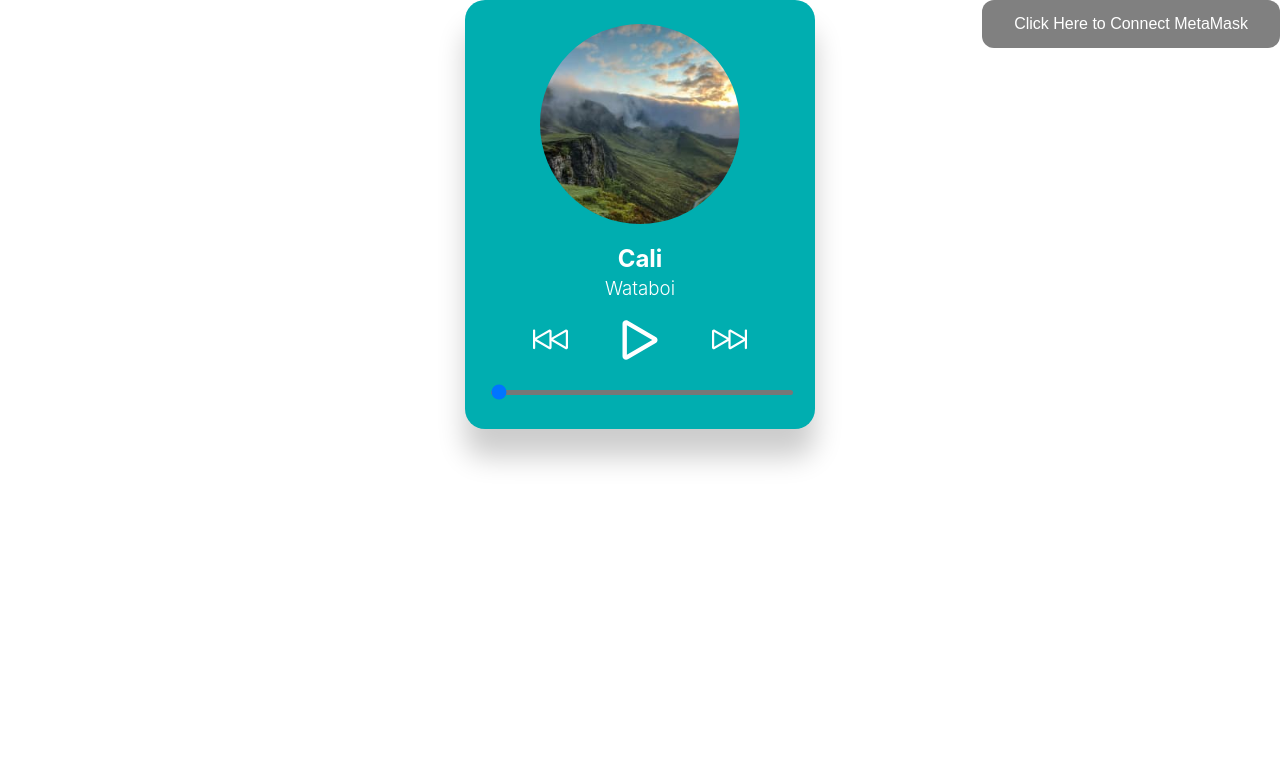
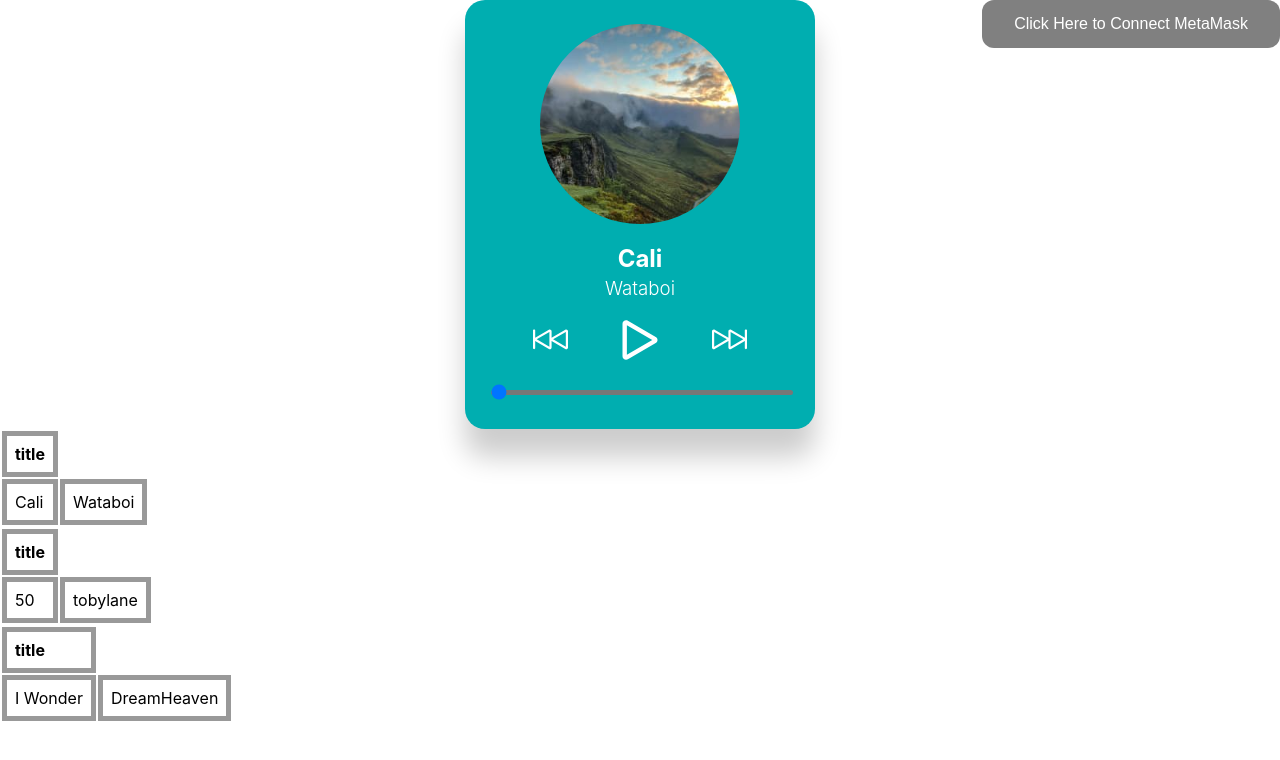
Before and after one commit to psparacino/blockchain-developer-bootcamp-final-project, a React (Create React App) app: page / in a window 1280 px wide. Shown: the top 760 px of the page. Built offline with nearby package versions, Linux system fonts and the light colour scheme.

Commit message:
main audio page

```diff
--- a/src/App.js
+++ b/src/App.js
@@ -1,4 +1,4 @@
-import AudioPlayer from './AudioPlayer.jsx';
+import AudioMain from './AudioMain.js';
 import Button from './Button.js';
 
 import tracks from "./tracks";
@@ -10,7 +10,8 @@ function App() {
     <div className="App">
       <header className="App-header">
         <Button style="color: black" />
-        <AudioPlayer tracks={tracks} />
+        <AudioMain />
+
       </header>
     </div>
   );
--- /dev/null
+++ b/src/AudioMain.css
@@ -0,0 +1,5 @@
+td, th {
+    border: 5px solid #999;
+    padding: 0.5rem;
+    text-align: left;
+  }
--- /dev/null
+++ b/src/AudioMain.js
@@ -0,0 +1,42 @@
+import React from 'react';
+import AudioPlayer from  './AudioPlayer.jsx';
+import tracks from "./tracks";
+
+//styles
+import './AudioMain.css';
+
+const AudioPage = () => {
+
+    return (
+
+    <div>
+        <AudioPlayer tracks={tracks} />
+        {tracks.map(track =>
+       <table>
+            <tbody>
+                <tr>
+                    <th>
+                        title
+                    </th>
+                </tr>
+            <tr>
+                <td>
+                    {track.title}
+                </td>
+                <td>
+                    {track.artist}
+                </td>
+            </tr>
+            </tbody>
+       </table>
+
+       )}
+
+    </div>
+
+
+    )
+
+}
+
+export default AudioPage;
--- a/src/Button.js
+++ b/src/Button.js
@@ -1,8 +1,7 @@
-import React from 'react';
+import { useState , React } from 'react';
 import './Button.css';
 
 import { ethers } from 'ethers';
-import { JsonRpcProvider } from '@ethersproject/providers';
 
 let connected = false;
 
@@ -33,8 +32,13 @@ if (window.ethereum) {
 
 const Button = () => {
 
-  const connectToMetMask = async () => {
-    const provider = new ethers.providers.Web3Provider(window.ethereum, "any");
+  //fix double click logic
+  //const [ metaMaskOpen, setMetaMaskOpen] = useState(false);
+  //console.log(metaMaskOpen , "HERE")
+
+
+  const connectToMetaMask = async () => {
+    const provider = new ethers.providers.Web3Provider(window.ethereum);
     // Prompt user for account connections
     await provider.send("eth_requestAccounts")
     .then((response) => {
@@ -47,9 +51,15 @@ const Button = () => {
     const signer = provider.getSigner();
     console.log("Account:", await signer.getAddress());
     }
+
+
     return (
         <div>
-            <button className="button" id="connectButton" onClick={connectToMetMask}>{connected === true ? 'MetaMask is Connected!' : 'Click Here to Connect MetaMask'}</button>
+            <button className="button" id="connectButton"
+              onClick={connectToMetaMask}>
+
+              {connected === true ? 'MetaMask is Connected!' : 'Click Here to Connect MetaMask'}
+            </button>
         </div>
     )
 }
@@ -58,12 +68,10 @@ export default Button;
 
 
 /*
-    window.ethereum.request({method: 'eth_requestAccounts'})
-    .then((response) => {
-        document.getElementById("connectButton").innerText = "MetaMask connected!";
-        connected = true;
 
-    })
-    .catch((error) => {
-        window.location.reload();
-    });*/
+() => metaMaskOpen ?
+              () => {window.location.reload(); connectToMetaMask() ; setMetaMaskOpen = true}
+              :
+              connectToMetaMask()
+
+              */
```
